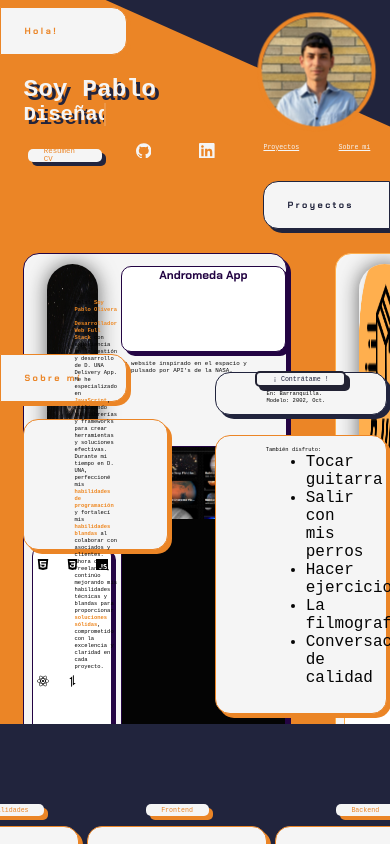
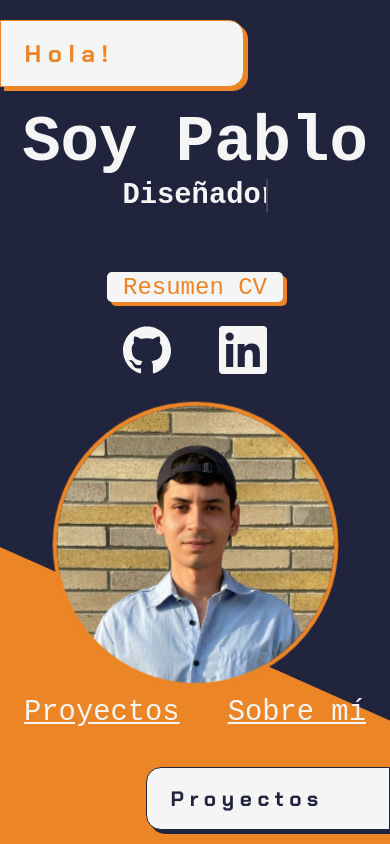
Before and after one commit to Pabl0l/portafolio_v1, an Astro site: page / in a window 390 px wide. Shown: the top 844 px of the page. Built offline with nearby package versions, Linux system fonts and the light colour scheme; Astro itself is replaced by a stand-in of ours.

Commit message:
Diseño responsive 1.0

```diff
--- a/package.json
+++ b/package.json
@@ -1,7 +1,7 @@
 {
   "name": "lunar-light",
   "type": "module",
-  "version": "0.0.1",
+  "version": "1.0.0",
   "scripts": {
     "dev": "astro dev",
     "start": "astro dev",
--- a/src/components/Bienvenido.astro
+++ b/src/components/Bienvenido.astro
@@ -95,8 +95,10 @@
 </script>
 <style>
   .wel-main {
-    height: 44.4dvw;
-    display: flex;
+    height: fit-content;
+    display: grid;
+    grid-template-columns: 1fr 1fr;
+    margin-bottom: 30px;
   }
   .span-Pablo {
     font-family: "Chakra Petch", sans-serif;
@@ -115,7 +117,9 @@
   }
   .wel-izq {
     flex: 5;
-    display: grid;
+    display: flex;
+    flex-direction: column;
+    justify-content: space-around;
   }
   .wel-h1 {
     position: relative;
@@ -186,6 +190,7 @@
     flex: 3;
     display: flex;
     flex-direction: column;
+    height: fit-content;
   }
   .wel-a {
     font-size: 1.7dvw;
@@ -252,4 +257,62 @@
       transform: scale(1.05); /* Escala final (vuelve a normal) */
     }
   }
+
+  @media (max-width: 811px) {
+    .wel-main {
+      height: fit-content;
+      grid-template-columns: 1fr;
+    }
+    .text-titulo {
+      font-size: 1.5rem;
+      width: 50%;
+    }
+    .wel-main > div {
+      height: fit-content;
+      width: 100dvw;
+    }
+    .wel-img {
+      width: 70% !important;
+    }
+    .wel-a {
+      font-size: 1.8rem;
+    }
+    .wel-h1 {
+      font-size: 4rem;
+      margin: 0px auto;
+      width: 100%;
+      text-align: center;
+    }
+    .texto-dinamico {
+      margin: auto;
+      text-align: center;
+      font-size: 1.8rem;
+    }
+    .g-contacto {
+      margin: 0;
+      margin-top: 50px;
+      display: flex;
+      flex-direction: column;
+      justify-content: center;
+      align-items: center;
+      height: 30%;
+    }
+    .g-contact,
+    .h3-resumen {
+      margin: 10px;
+    }
+    .h3-resumen {
+      height: fit-content;
+      width: fit-content;
+      font-size: 1.5rem;
+      box-shadow: 4px 4px 0px #eb8526;
+    }
+    .icon {
+      width: 3rem;
+    }
+    .contact-open {
+      box-shadow: 8px 8px #eb8526;
+      border: 2px solid #eb8526;
+    }
+  }
 </style>
--- a/src/components/Proyectos.astro
+++ b/src/components/Proyectos.astro
@@ -52,59 +52,9 @@ import Proyects from "./Proyects.astro";
   </div>
 </section>
 
-<script>
-  document.addEventListener("DOMContentLoaded", () => {
-    const nav = document.querySelector(".scroll-div");
-    let intervalo = 0;
-
-    if (nav !== null) {
-      const scrollIzquierdo = document.querySelector(".left-pad");
-      const scrollDerecho = document.querySelector(".right-pad");
-
-      scrollIzquierdo?.addEventListener("mouseover", () => {
-        intervalo = setInterval(function () {
-          console.log(nav.scrollLeft);
-          if (nav.scrollLeft > 980) {
-            nav.scrollLeft -= 20;
-            (nav.scrollLeft === 980 && clearInterval(intervalo)) ||
-              scrollIzquierdo?.addEventListener("mouseout", () =>
-                clearInterval(intervalo)
-              );
-          } else {
-            nav.scrollLeft -= 20;
-            (nav.scrollLeft === 0 && clearInterval(intervalo)) ||
-              scrollIzquierdo?.addEventListener("mouseout", () =>
-                clearInterval(intervalo)
-              );
-          }
-        }, 1);
-      });
-
-      scrollDerecho?.addEventListener("mouseover", () => {
-        intervalo = setInterval(function () {
-          console.log(nav.scrollLeft);
-          if (nav.scrollLeft < 980) {
-            nav.scrollLeft += 20;
-            (nav.scrollLeft === 980 && clearInterval(intervalo)) ||
-              scrollDerecho?.addEventListener("mouseout", () =>
-                clearInterval(intervalo)
-              );
-          } else {
-            nav.scrollLeft += 20;
-            (nav.scrollLeft === 1980 && clearInterval(intervalo)) ||
-              scrollDerecho?.addEventListener("mouseout", () =>
-                clearInterval(intervalo)
-              );
-          }
-        }, 1);
-      });
-    }
-  });
-</script>
-
 <style>
   .sec-proyects {
-    height: 44.4dvw;
+    height: fit-content;
     position: relative;
   }
   .up-bar {
@@ -127,10 +77,11 @@ import Proyects from "./Proyects.astro";
   }
   .g-proyects {
     display: flex;
-    width: 240dvw;
+    flex-direction: column;
+    width: fit-content;
     overflow-x: auto;
     height: fit-content;
-    margin: 0px 6dvw;
+    margin: auto;
   }
   .scroll-div {
     overflow-x: hidden;
@@ -152,4 +103,14 @@ import Proyects from "./Proyects.astro";
   .bkas {
     display: none;
   }
+  @media (max-width: 811px) {
+    .text-titulo {
+      font-size: 1.3rem;
+      width: 50%;
+    }
+    .g-proyects {
+      margin: 0;
+      width: 100%;
+    }
+  }
 </style>
--- a/src/components/Proyects.astro
+++ b/src/components/Proyects.astro
@@ -46,7 +46,12 @@ const { titulo, descripcion, imagen, tecnologias, logo, color, url, clase } =
     </h3>
     <p class="p-desc">{descripcion}</p>
 
-    <a href={`https://${url}`} target="_blank" rel="noreferrer">
+    <a
+      class="a-div-img"
+      href={`https://${url}`}
+      target="_blank"
+      rel="noreferrer"
+    >
       <div
         class="div-img"
         style={`box-shadow: 4px 4px ${color}; border: 1px solid ${color};`}
@@ -68,9 +73,10 @@ const { titulo, descripcion, imagen, tecnologias, logo, color, url, clase } =
     background-color: #f5f5f5;
     border-radius: 16px;
     width: 75dvw;
-    height: 80dvh;
+    height: fit-content;
     display: flex;
     overflow: hidden;
+    padding-bottom: 20px;
   }
   .right-p-side {
     flex: 0.6;
@@ -88,10 +94,10 @@ const { titulo, descripcion, imagen, tecnologias, logo, color, url, clase } =
   }
   .div-img {
     background-color: #040404;
-    height: 41dvh;
     width: 41.8dvw;
     overflow: hidden;
     border-radius: 10px;
+    height: fit-content;
   }
   .div-img:hover {
     animation: shake 1s infinite alternate;
@@ -119,6 +125,11 @@ const { titulo, descripcion, imagen, tecnologias, logo, color, url, clase } =
     margin-bottom: 2px;
     font-size: 1.5dvw;
     color: #040404;
+    height: fit-content;
+  }
+  .a-div-img {
+    width: 80%;
+    display: inline-block;
   }
   .div-icons {
     background-color: #fff;
@@ -154,4 +165,45 @@ const { titulo, descripcion, imagen, tecnologias, logo, color, url, clase } =
       transform: translate(0px, 10px);
     }
   }
+  @media (max-width: 811px) {
+    .art-proy {
+      margin: 16px auto;
+    }
+    .text-titulo {
+      font-size: 1.5rem;
+      width: 50%;
+    }
+    .div-logo {
+      width: fit-content;
+      height: fit-content;
+      margin: 8px !important;
+    }
+    .img-logo {
+      width: 100%;
+      height: fit-content;
+    }
+    .h3-titulo {
+      width: fit-content;
+      height: fit-content;
+      padding: 16px 20px;
+      margin: 16px 0;
+    }
+    .p-desc {
+      font-size: 0.8rem;
+    }
+    .div-icons {
+      display: grid;
+      grid-template-columns: repeat(2, 1fr);
+      grid-template-rows: repeat(3, auto);
+      gap: 10px;
+      height: fit-content;
+    }
+    .icon {
+      width: 7dvw;
+    }
+    .div-img {
+      width: 100%;
+      height: fit-content;
+    }
+  }
 </style>
--- a/src/components/Sobre_mi.astro
+++ b/src/components/Sobre_mi.astro
@@ -29,10 +29,8 @@ const frontend = [
       <h2 class="text-titulo">S o b r e &nbsp; m í</h2>
       <div class="div-sm sm-a">
         <p class="p-st">
-          Hola! <span class="span-bold">Soy Pablo Olivera </span> ,<span
-            class="span-bold"
-          >
-            Desarrollador Web Full Stack</span
+          Hola! <span class="span-bold">Soy Pablo Olivera</span>, <span
+            class="span-bold">Desarrollador Web Full Stack</span
           >
           con experiencia en la gestión y desarrollo de D. UNA Delivery App.
           <br /> Me he especializado en <span class="span-bold">JavaScript</span
@@ -69,7 +67,7 @@ const frontend = [
       </div>
     </div>
   </article>
-  <article class="sm-habilidades">
+  <section class="sm-habilidades">
     <div class="lef-pad">
       <h4 class="hab-title">Habilidades</h4>
       <div class="mini-div-sm">
@@ -126,12 +124,12 @@ const frontend = [
         style="color:inherit; font-weight:bold;">Pabl0l</a
       > *
     </p>
-  </article>
+  </section>
 </section>
 
 <style>
   .sec-sm {
-    min-height: 44.4dvw;
+    height: fit-content;
     position: relative;
   }
   .span-bold {
@@ -140,6 +138,7 @@ const frontend = [
   }
   .sm-detalles {
     display: flex;
+    height: fit-content;
   }
   .text-titulo {
     width: 20dvw;
@@ -176,12 +175,14 @@ const frontend = [
   .right-pad {
     display: flex;
     flex-direction: column;
-    flex: 0.7;
+    width: 60%;
   }
   .left-pad {
     display: flex;
     flex-direction: column;
-    flex: 0.3;
+    width: 40%;
+    justify-content: center;
+    align-items: center;
   }
   .p-st {
     font-size: 1.4dvw;
@@ -190,13 +191,13 @@ const frontend = [
     text-align: left;
   }
   .sm-a {
-    height: 28dvw;
+    height: fit-content;
     display: flex;
     justify-content: center;
     align-items: center;
   }
   .sm-b {
-    width: 18dvw;
+    width: fit-content;
     display: flex;
     justify-content: center;
     align-items: center;
@@ -207,8 +208,8 @@ const frontend = [
     width: 18dvw;
   }
   .a-contratame {
-    border: 2px solid #223;
-    box-shadow: 4px 4px #223;
+    border: 2px solid #eb8526;
+    box-shadow: 4px 4px 0px#eb8526;
     text-decoration: none;
     background-color: #f5f5f5;
     font-size: 1.7dvw;
@@ -243,7 +244,7 @@ const frontend = [
     display: flex;
     padding: 80px 0px 40px;
     justify-content: center;
-    background: linear-gradient(#21243d 75%, #eb8526);
+    background: linear-gradient(transparent 75%, #eb8526);
   }
   .sm-habilidades > * {
     flex: 0.3;
@@ -298,4 +299,68 @@ const frontend = [
       transform: translate(0px, 50px);
     }
   }
+  @media (max-width: 811px) {
+    .text-titulo {
+      font-size: 1.5rem;
+      width: max(50%, 200px);
+    }
+    .p-st {
+      font-size: 1.1rem;
+    }
+    .div-sm {
+      padding: 10px 20px;
+      margin: 10px 20px;
+      width: 75%;
+    }
+    .right-pad {
+      width: 100%;
+    }
+    .a-contratame {
+      font-size: 1.6rem;
+      animation: none;
+      margin: 32px;
+      color: #eb8526;
+    }
+    .sm-detalles {
+      flex-direction: column;
+    }
+    .div-sm {
+      width: 80%;
+      padding: 10px 20px;
+      margin: 10px auto;
+    }
+    .left-pad {
+      width: 100%;
+    }
+    .sm-b,
+    .sm-c {
+      width: 70%;
+    }
+    .sm-b {
+      border: 1px solid #eb8526;
+      box-shadow: 2px 2px 0px#eb8526;
+    }
+    .sm-habilidades {
+      flex-direction: column;
+      justify-content: center;
+      align-items: center;
+    }
+    .hab-title {
+      font-size: 1.7rem;
+    }
+    .lab-sm {
+      font-size: 1rem;
+    }
+    .icon {
+      width: 4rem;
+    }
+    .lef-pad,
+    .mid-pad,
+    .rig-pad {
+      width: 90%;
+    }
+    .icon-content {
+      padding: 0;
+    }
+  }
 </style>
--- a/src/layouts/Layout.astro
+++ b/src/layouts/Layout.astro
@@ -85,4 +85,9 @@ const { title, description } = Astro.props;
     color: #f5f5f5;
     user-select: none;
   }
+  @media (max-width: 811px) {
+    .org-blck {
+      top: 14%;
+    }
+  }
 </style>
```
Also changed, not shown: 1 other file.
